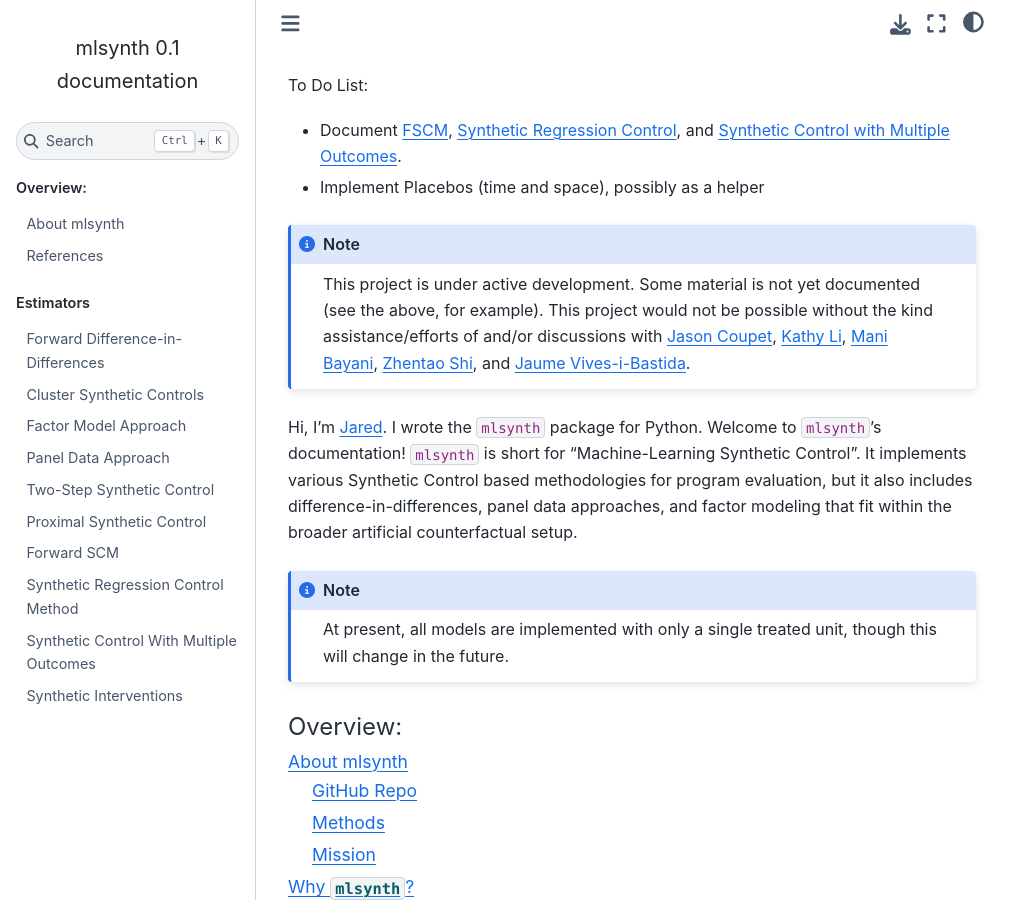
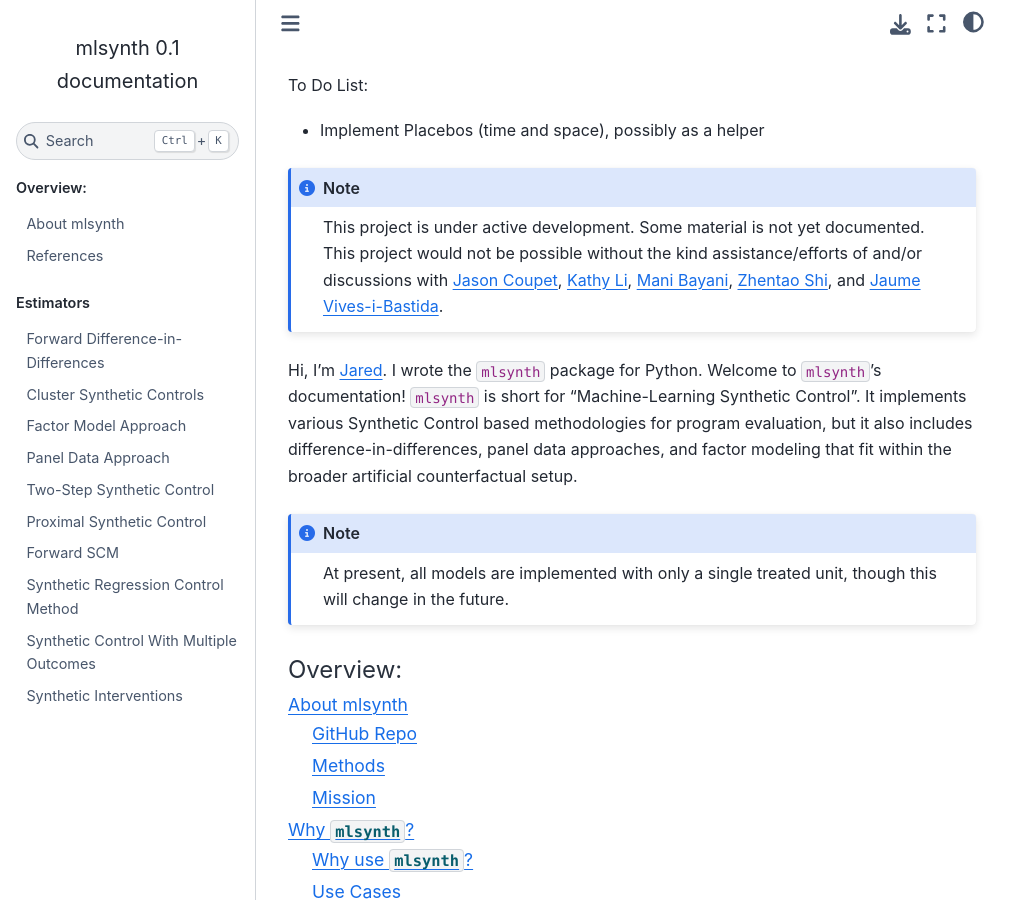
Before and after one commit to jgreathouse9/mlsynth, a Sphinx documentation site: the page built from docs/index.rst, in a window 1280 px wide and 900 px high. Shown: the whole window, without its empty margins (0-1031 px from the left). Built offline with Sphinx 7.4.7 and the Sphinx Book theme 1.1.4, drawn with Linux system fonts in a browser that asks for light colours; pages that are not in the unit, such as notebooks, are missing from menus.

Commit message:
Update index.rst

```diff
--- a/docs/index.rst
+++ b/docs/index.rst
@@ -4,14 +4,12 @@
 
 To Do List:
 
-- Document `FSCM <https://jgreathouse9.github.io/docs/fscm.html>`_, `Synthetic Regression Control <https://jgreathouse9.github.io/docs/synthregcontrol.html>`_, and `Synthetic Control with Multiple Outcomes <https://jgreathouse9.github.io/docs/scmo.html>`_.
-
 - Implement Placebos (time and space), possibly as a helper
 
 
 .. note::
 
-   This project is under active development. Some material is not yet documented (see the above, for example). This project would not be possible without the kind assistance/efforts of and/or discussions with `Jason Coupet <https://aysps.gsu.edu/profile/jason-coupet/>`_, `Kathy Li <https://sites.utexas.edu/kathleenli/>`_, `Mani Bayani <https://www.linkedin.com/in/mani-bayani?utm_source=share&utm_campaign=share_via&utm_content=profile&utm_medium=android_app>`_, `Zhentao Shi <https://zhentaoshi.github.io/>`_, and `Jaume Vives-i-Bastida <https://jvivesb.github.io/>`_.
+   This project is under active development. Some material is not yet documented. This project would not be possible without the kind assistance/efforts of and/or discussions with `Jason Coupet <https://aysps.gsu.edu/profile/jason-coupet/>`_, `Kathy Li <https://sites.utexas.edu/kathleenli/>`_, `Mani Bayani <https://www.linkedin.com/in/mani-bayani?utm_source=share&utm_campaign=share_via&utm_content=profile&utm_medium=android_app>`_, `Zhentao Shi <https://zhentaoshi.github.io/>`_, and `Jaume Vives-i-Bastida <https://jvivesb.github.io/>`_.
 
 Hi, I'm `Jared <https://jgreathouse9.github.io/>`_. I wrote the ``mlsynth`` package for Python. Welcome to ``mlsynth``'s documentation! ``mlsynth`` is short for "Machine-Learning Synthetic Control". It implements various Synthetic Control based methodologies for program evaluation, but it also includes difference-in-differences, panel data approaches, and factor modeling that fit within the broader artificial counterfactual setup.
 
```
